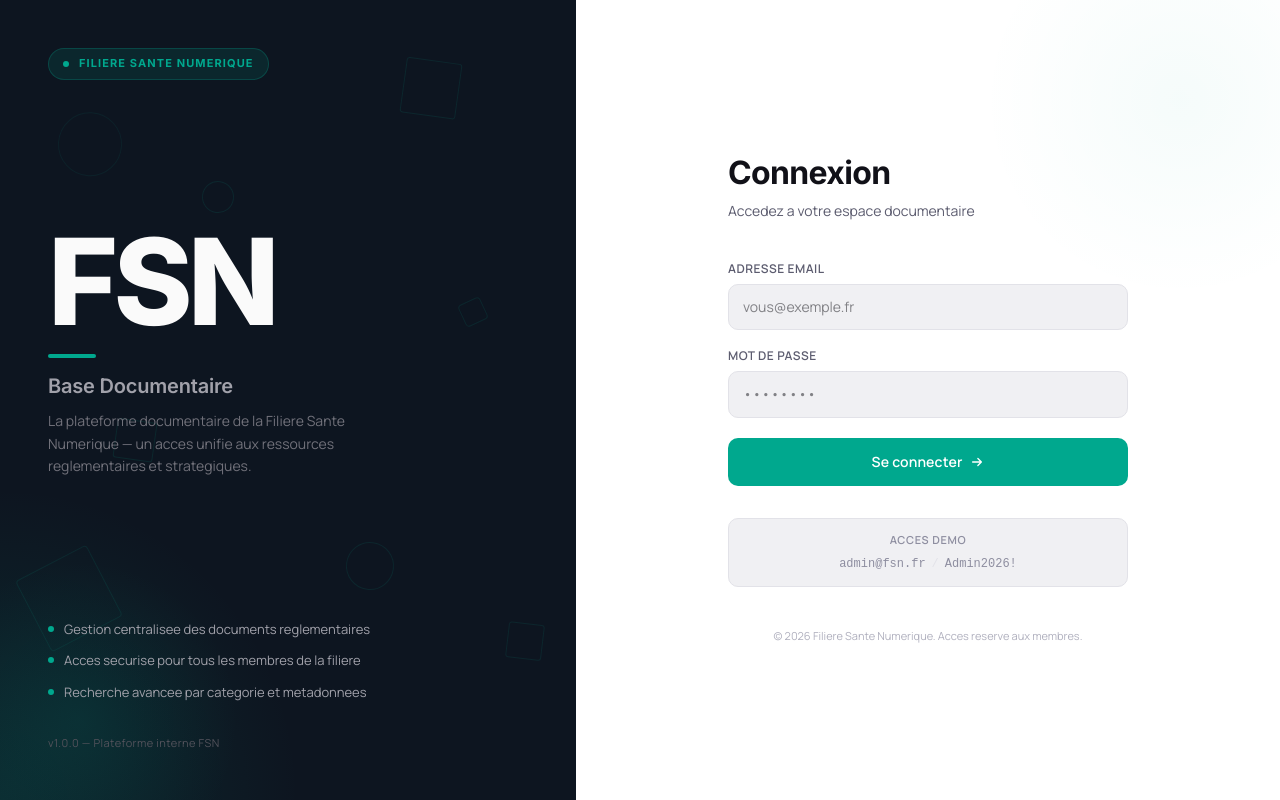
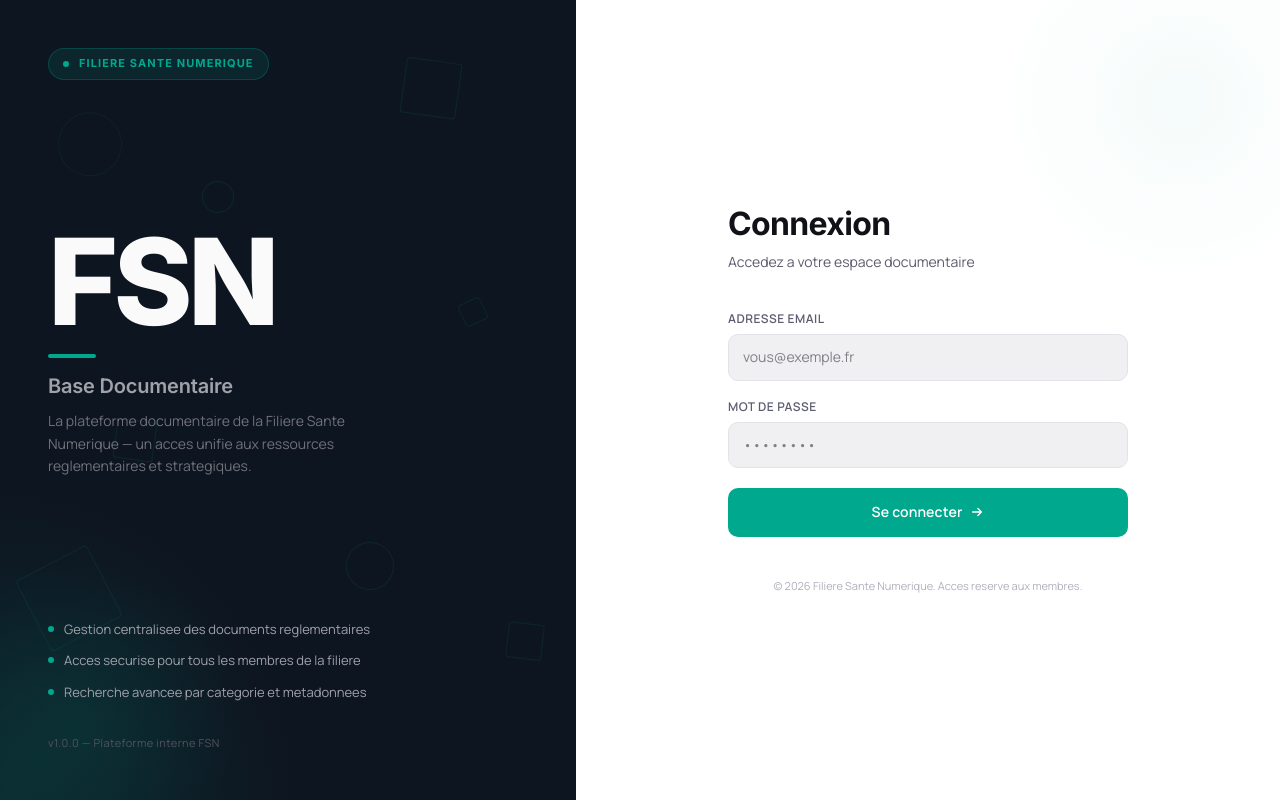
Before and after one commit to Mossab28/fsn, a Next.js app: page /login in a window 1280 px wide. Shown: the top 800 px of the page. Built offline with nearby package versions, Linux system fonts and the light colour scheme.

Commit message:
ui: retire le bloc 'Accès démo' avec credentials de la page login

```diff
--- a/src/app/(auth)/login/page.tsx
+++ b/src/app/(auth)/login/page.tsx
@@ -587,36 +587,6 @@ export default function LoginPage() {
             </motion.button>
           </form>
 
-          {/* Contact admin for access */}
-          <div
-            style={{
-              marginTop: '32px',
-              padding: '12px 16px',
-              background: 'var(--bg-raised)',
-              border: '1px solid var(--border)',
-              borderRadius: 'var(--radius-md)',
-              textAlign: 'center',
-            }}
-          >
-            <p
-              style={{
-                fontSize: '11px',
-                fontWeight: 600,
-                color: 'var(--text-tertiary)',
-                letterSpacing: '0.06em',
-                textTransform: 'uppercase',
-                marginBottom: '6px',
-              }}
-            >
-              Acces demo
-            </p>
-            <p style={{ fontSize: '12px', color: 'var(--text-tertiary)', fontFamily: 'monospace', margin: 0 }}>
-              admin@fsn.fr
-              <span style={{ color: 'var(--border)', margin: '0 6px' }}>/</span>
-              Admin2026!
-            </p>
-          </div>
-
           {/* Footer */}
           <p
             style={{
```
